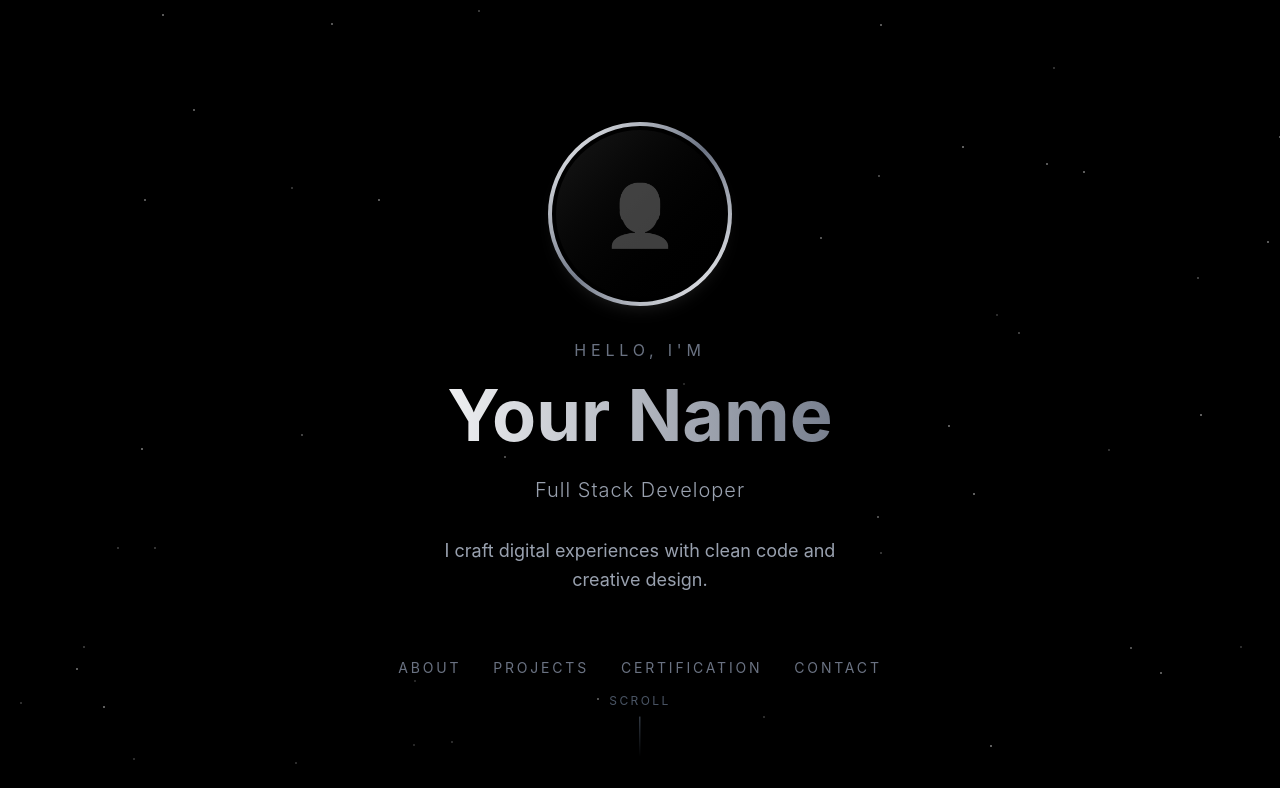
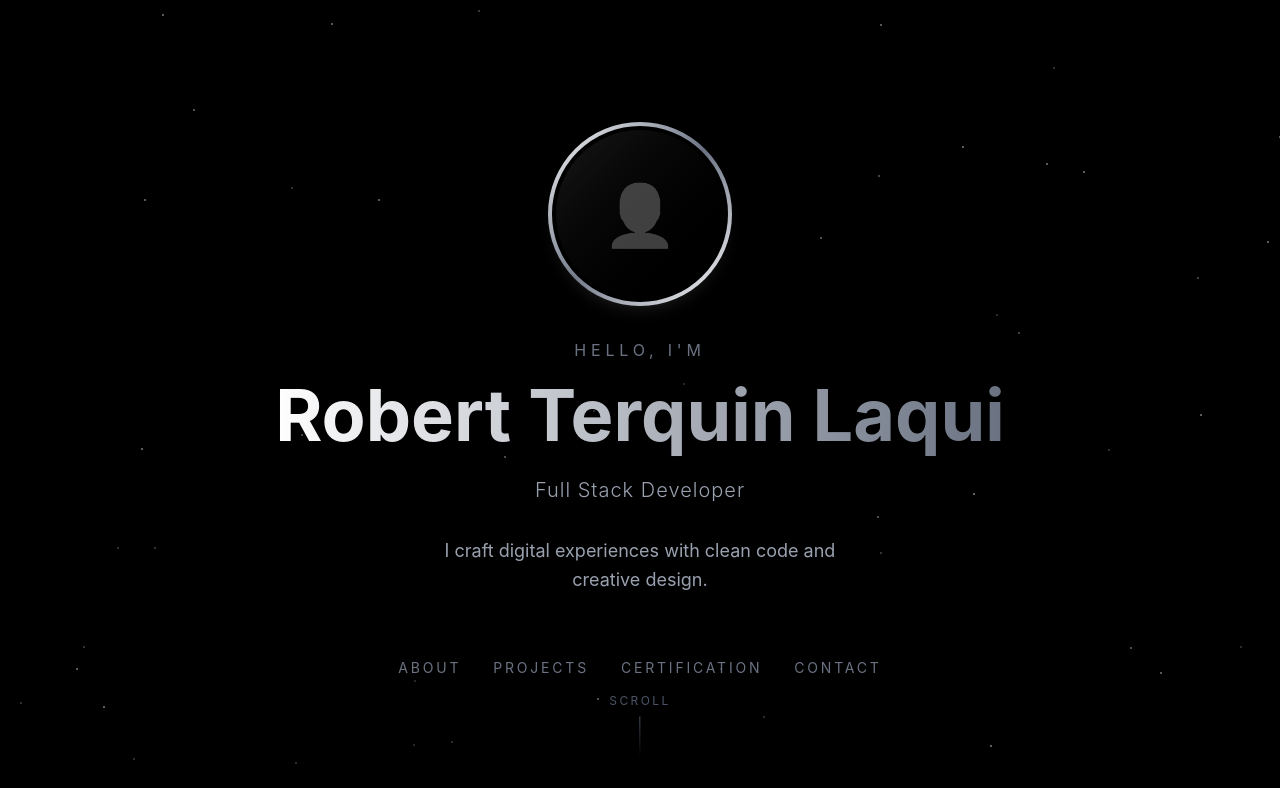
Before and after one commit to robertterquin/personal-portfolio, a React (Vite) app in the folder portfolio_v2/: page / in a window 1280 px wide. Shown: the top 788 px of the page. Built offline with nearby package versions, Linux system fonts and the light colour scheme.

Commit message:
feat: update landing page with new name display

```diff
--- a/portfolio_v2/src/pages/Landing/Landing.jsx
+++ b/portfolio_v2/src/pages/Landing/Landing.jsx
@@ -34,7 +34,7 @@ const Landing = () => {
               Hello, I'm
             </span>
             <span className="block bg-gradient-to-r from-white to-gray-500 bg-clip-text text-transparent">
-              Your Name
+              Robert Terquin Laqui
             </span>
           </h1>
           <p className="text-lg md:text-xl text-gray-400 mt-4 font-light tracking-wider">
```
